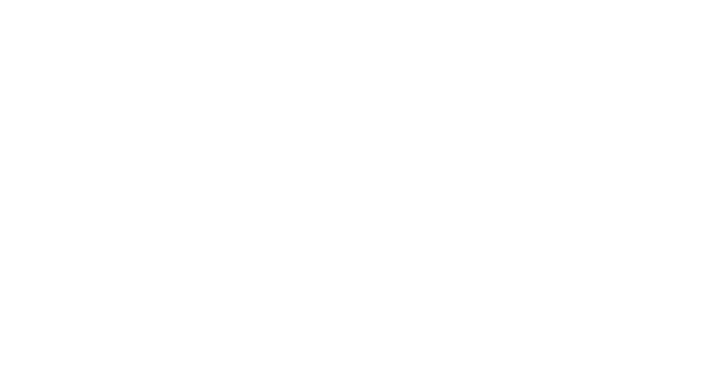
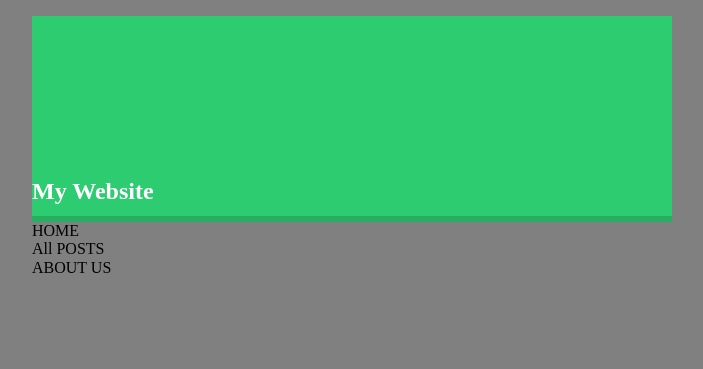
Before and after one commit to swaff68/make-it-real, a plain HTML site: page index.html in a window 1280 px wide. Shown: the whole page, without its empty margins (288-991 px from the left). Drawn offline with nearby package versions, Linux system fonts and the light colour scheme.

Commit message:
site-top done

```diff
--- a/index.html
+++ b/index.html
@@ -7,7 +7,21 @@
   <link rel="stylesheet" type="text/css" href="main.css">
 </head>
 <body>
+	<div class="main">
 
+		<div class="site-top">
+			<h1>My Website</h1>
+		</div>
+
+
+		<div class="header-nav">
+			<div class="nav1">HOME</div>
+			<div class="nav1">All POSTS</div>
+			<div class="nav1">ABOUT US</div>
+		</div>
+
+
+	</div>
 
 
 </body>
--- a/main.css
+++ b/main.css
@@ -0,0 +1,21 @@
+body{
+	background-color: gray;
+}
+
+.main{
+	width: 50%;
+	margin: auto;
+}
+
+.site-top{
+
+/*box attributes*/
+	background-color: #2ecc71;
+	border-bottom: 6px solid #27ae60;
+	height: 200px;
+	line-height: 350px;
+/*text attributes*/
+	color:white;
+	font-size: 12px;
+
+}
```
